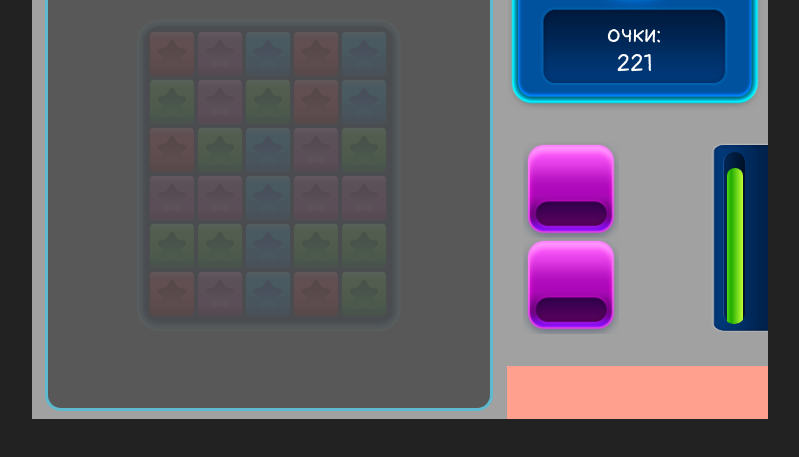
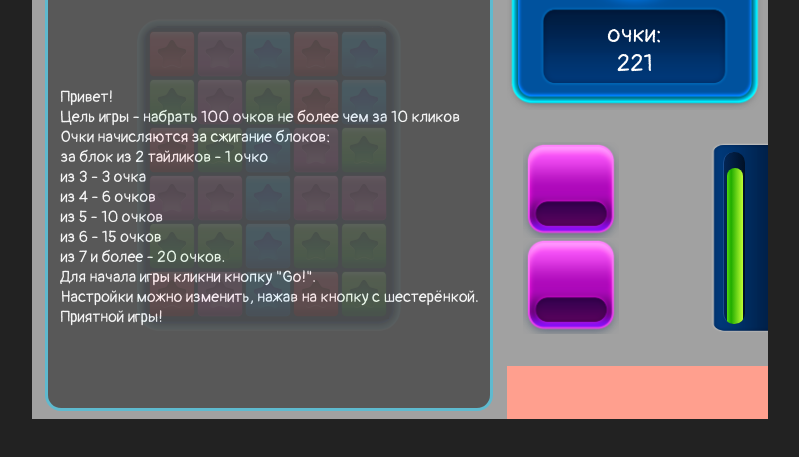
Before and after one commit to igor-kolyaskin/Vanilla-JS-game, a website built with webpack: page src/template.html in a window 1280 px wide. Shown: the part 165-622 px from the top of the page, without its empty margins (240-1039 px from the left). Built offline with nearby package versions, Linux system fonts and the light colour scheme; what tingle.js would draw is missing.

Commit message:
feat: implement func getMessageText to provide message with text

```diff
--- a/src/components/Message.js
+++ b/src/components/Message.js
@@ -1,3 +1,5 @@
+import getMessageText from "../utils/getMessageText";
+
 class Message {
   constructor() {
     this.messageText = null;
@@ -13,6 +15,8 @@ class Message {
 
     const messageText = document.createElement("p");
     messageText.setAttribute("id", "message-text");
+    this.messageText = messageText;
+    this.messageText.innerText = getMessageText("greeting");
 
     message.append(messageButton, messageText);
     this.messageElement = message;
@@ -20,8 +24,9 @@ class Message {
     return message;
   }
 
-  open() {
+  open(textType) {
     this.messageElement.style.visibility = "visible";
+    this.messageText.innerText = getMessageText(textType);
   }
 
   close() {
--- /dev/null
+++ b/src/constants/messages.js
@@ -0,0 +1,16 @@
+const messages = {
+  greeting: `Привет!
+        Цель игры - набрать 100 очков не более чем за 10 кликов
+        Очки начисляются за сжигание блоков:
+        за блок из 2 тайликов - 1 очко
+        из 3 - 3 очка
+        из 4 - 6 очков
+        из 5 - 10 очков
+        из 6 - 15 очков
+        из 7 и более - 20 очков.
+        Для начала игры кликни кнопку "Go!".
+        Настройки можно изменить, нажав на кнопку с шестерёнкой.
+        Приятной игры!`,
+};
+
+export default messages;
--- a/src/styles/xl/_message.scss
+++ b/src/styles/xl/_message.scss
@@ -37,5 +37,8 @@
     margin: 0;
     border-radius: 1rem;
     background-color: transparent;
+    color: white;
+    font-family: Pangolin, Helvetica, sans-serif;
+    font-size: 1rem;
     box-sizing: border-box;
 }
--- /dev/null
+++ b/src/utils/getMessageText.js
@@ -0,0 +1,7 @@
+import messages from "../constants/messages";
+
+const getMessageText = (textType) => {
+  return messages[textType] || "text not found";
+};
+
+export default getMessageText;
```
